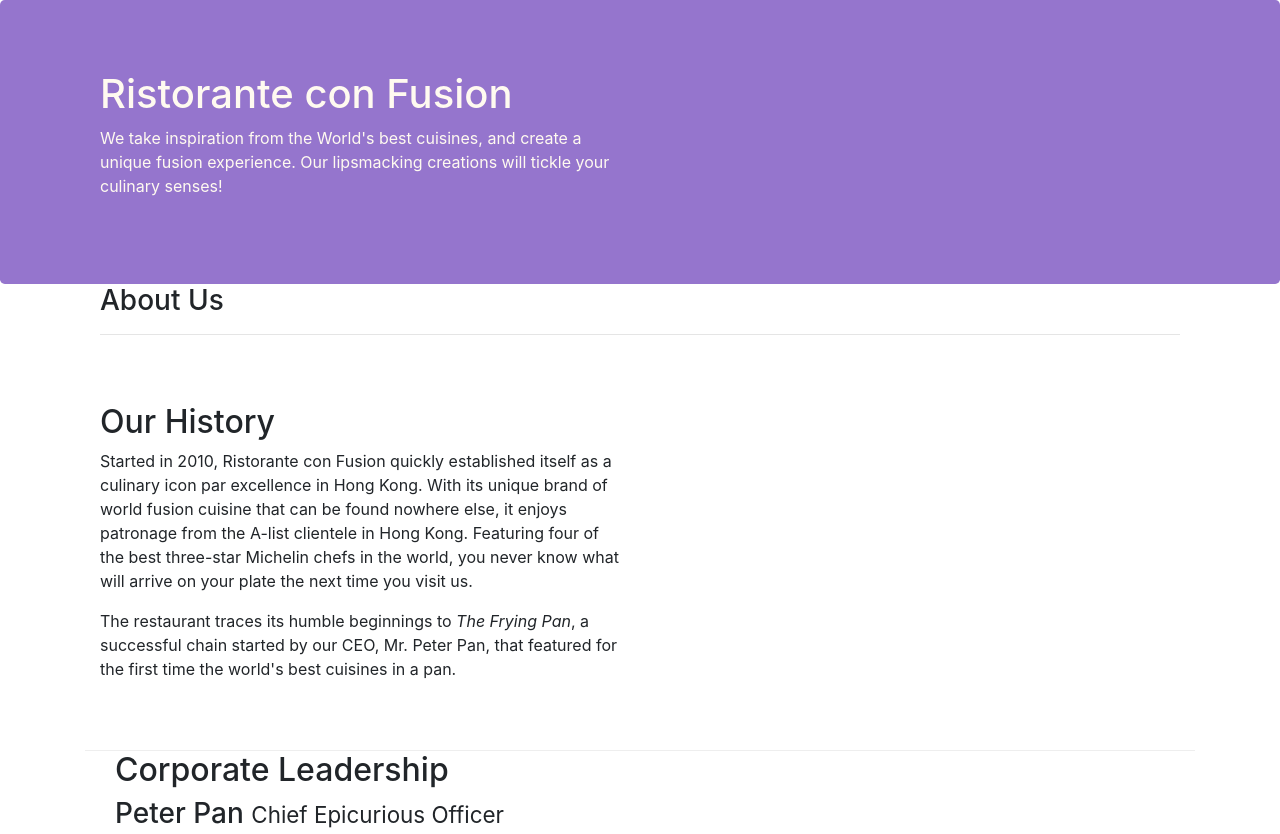
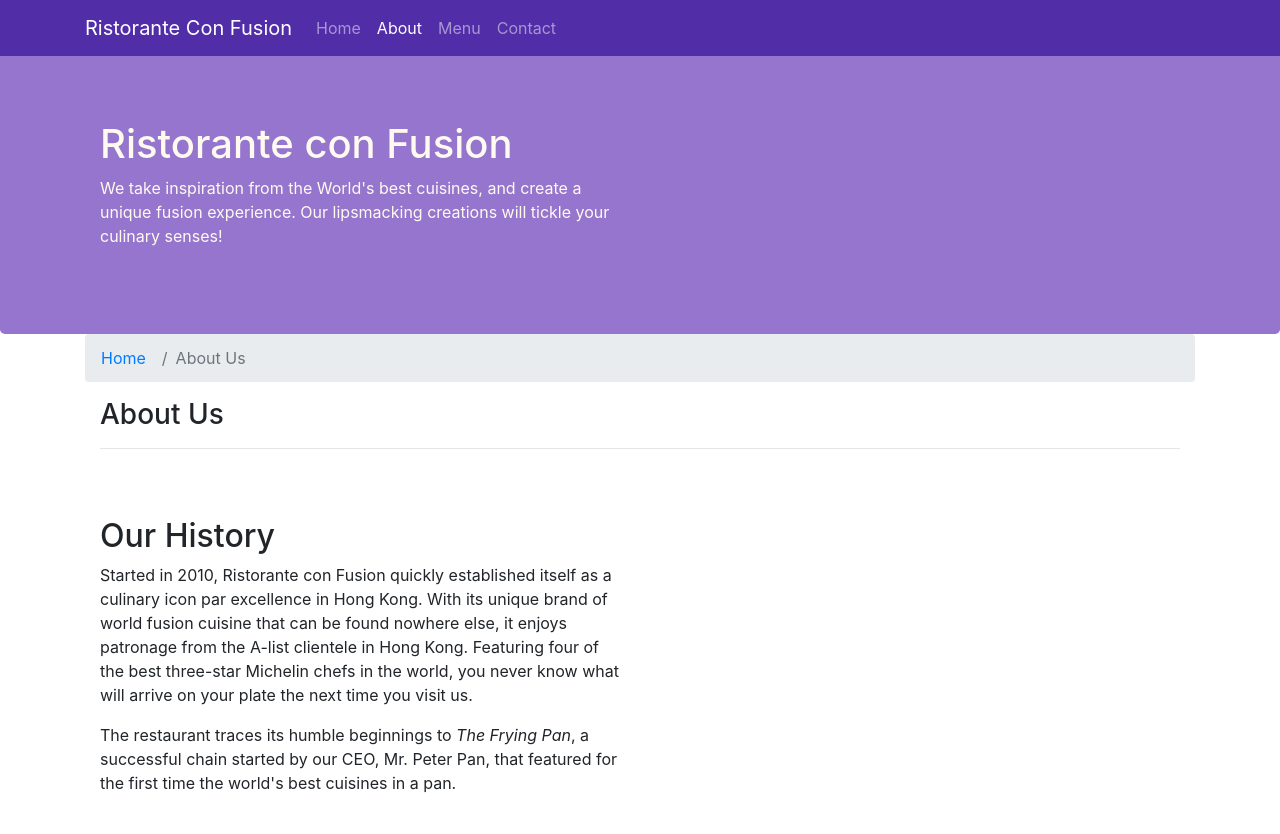
Before and after one commit to KowshikTata/Coursera-Bootstrap, a website: page aboutus.html in a window 1280 px wide. Shown: the top 834 px of the page. Drawn offline with nearby package versions, Linux system fonts and the light colour scheme.

Commit message:
Navbar and Breadcrumbs

```diff
--- a/aboutus.html
+++ b/aboutus.html
@@ -16,6 +16,23 @@
 </head>
 
 <body>
+    <nav class="navbar navbar-dark navbar-expand-sm  fixed-top">
+        <div class="container">
+            <button class="navbar-toggler" type="button" data-toggle="collapse" data-target="#Navbar">
+                <span class="navbar-toggler-icon"></span>
+            </button>
+           <a class="navbar-brand" href="#">Ristorante Con Fusion</a>
+                <div class="collapse navbar-collapse" id="Navbar">
+                    <ul class="navbar-nav mr-auto">
+                        <li class="nav-item"><a class="nav-link" href="./index.html">Home</a></li>
+                        <li class="nav-item active"><a class="nav-link" href="./aboutus.html">About</a></li>
+                        <li class="nav-item"><a class="nav-link" href="#">Menu</a></li>
+                        <li class="nav-item"><a class="nav-link" href="#">Contact</a></li>
+
+                    </ul>
+                </div>
+        </div>
+    </nav>
     <header class="jumbotron">
         <div class="container">
             <div class="row row-header">
@@ -31,6 +48,10 @@
 
     <div class="container">
         <div class="row row-header">
+            <ol class="col-12 breadcrumb">
+                <li class="breadcrumb-item"><a href="./index.html">Home</a></li>
+                <li class="breadcrumb-item active">About Us</li>
+            </ol>
             <div class="col-12">
                <h3>About Us</h3>
                <hr>
@@ -48,7 +69,7 @@
         </div>
 
 
-        <div class="container">
+        <div class="row row-content align-items-center">
             <div class="col-12">
                 <h2>Corporate Leadership</h2>
                 <h3>Peter Pan <small>Chief Epicurious Officer</small></h3>
@@ -70,7 +91,7 @@
                 <div class="col-4 offset-1 col-sm-2">
                     <h5>Links</h5>
                     <ul class="list-unstyled">
-                        <li><a href="#">Home</a></li>
+                        <li><a href="./index.html">Home</a></li>
                         <li><a href="#">About</a></li>
                         <li><a href="#">Menu</a></li>
                         <li><a href="#">Contact</a></li>
--- a/css/styles.css
+++ b/css/styles.css
@@ -27,3 +27,11 @@ address{
     margin:0px;
     color:#0f0f0f;
 }
+body{
+    padding:50px 0px 0px 0px;
+    z-index:0;
+}
+
+.navbar-dark {
+     background-color: #512DA8;
+}
```
Also changed, not shown: index.html (+18 -2 lines).
